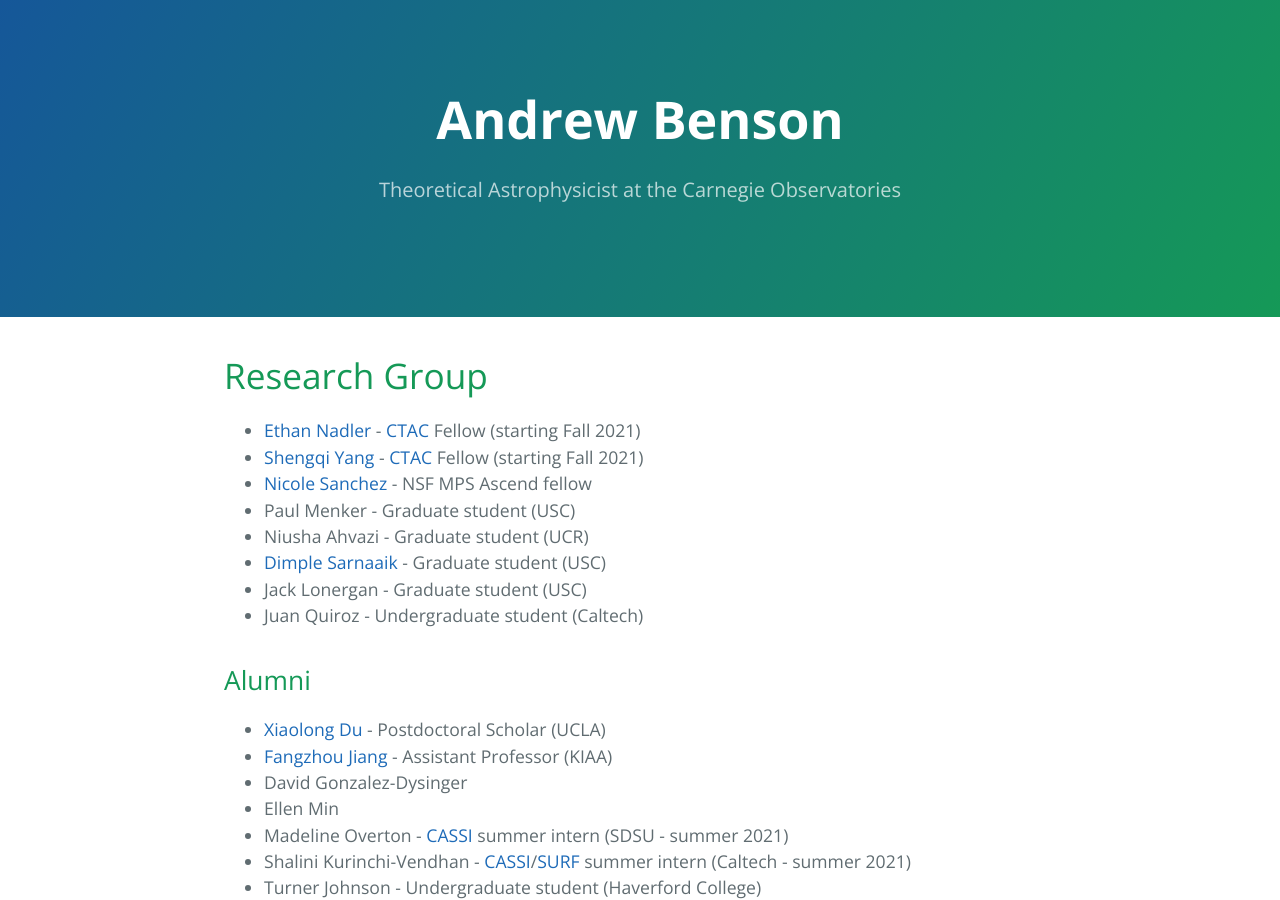
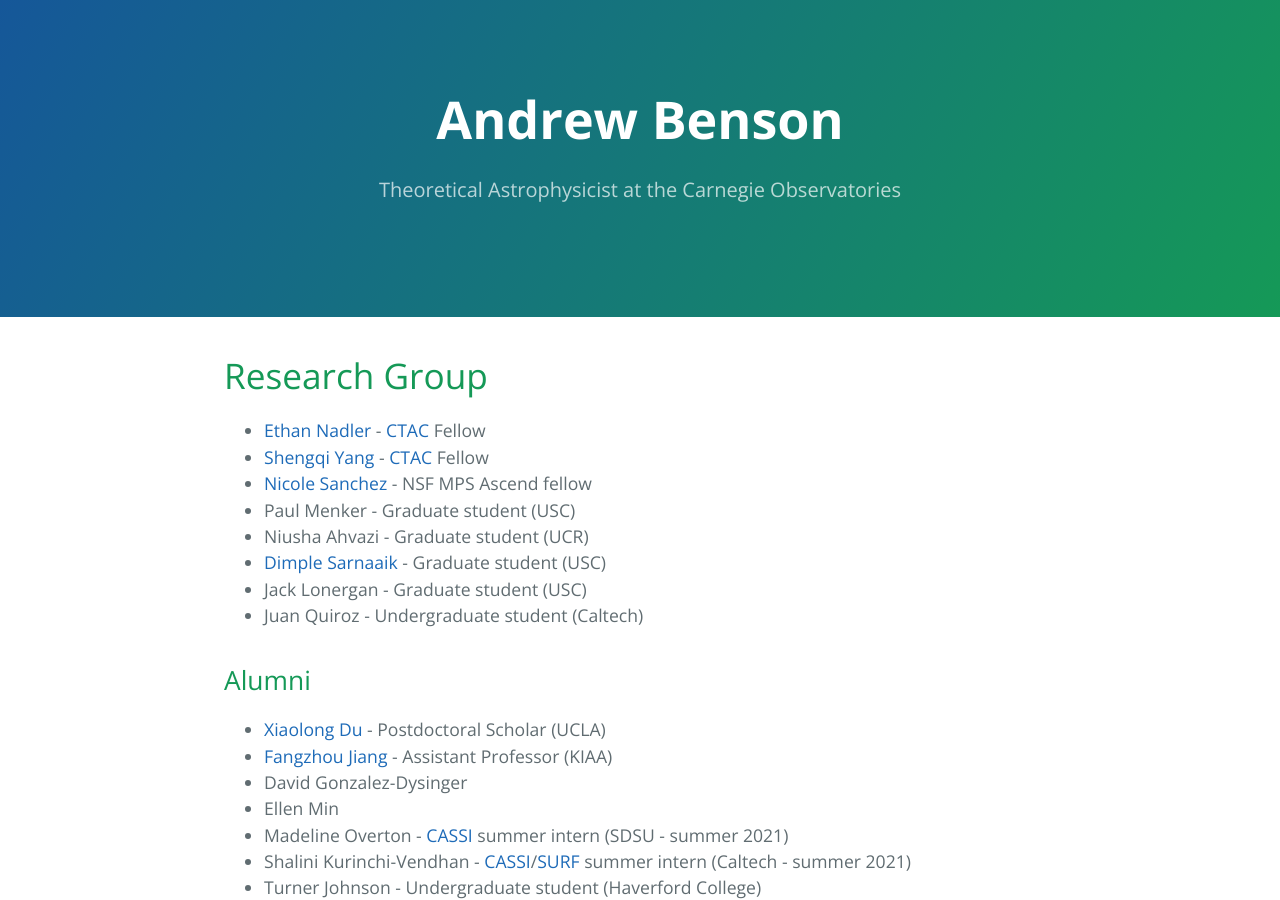
Before and after one commit to abensonca/abensonca.github.io, a Jekyll site: the page built from team.md, in a window 1280 px wide and 900 px high. Built offline with Jekyll 4.4.1, drawn with Linux system fonts in a browser that asks for light colours.

Commit message:
fix: Update team

```diff
--- a/team.md
+++ b/team.md
@@ -6,8 +6,8 @@ description: Theoretical Astrophysicist at the Carnegie Observatories
 
 # Research Group
 
-* [Ethan Nadler](https://kipac.stanford.edu/people/ethan-nadler) - [CTAC](https://ctac.carnegiescience.edu/) Fellow (starting Fall 2021)
-* [Shengqi Yang](https://sheayang.github.io/) - [CTAC](https://ctac.carnegiescience.edu/) Fellow (starting Fall 2021)
+* [Ethan Nadler](https://kipac.stanford.edu/people/ethan-nadler) - [CTAC](https://ctac.carnegiescience.edu/) Fellow
+* [Shengqi Yang](https://sheayang.github.io/) - [CTAC](https://ctac.carnegiescience.edu/) Fellow
 * [Nicole Sanchez](https://nnicolesanchez.github.io/) - NSF MPS Ascend fellow
 * Paul Menker - Graduate student (USC)
 * Niusha Ahvazi - Graduate student (UCR)
```
